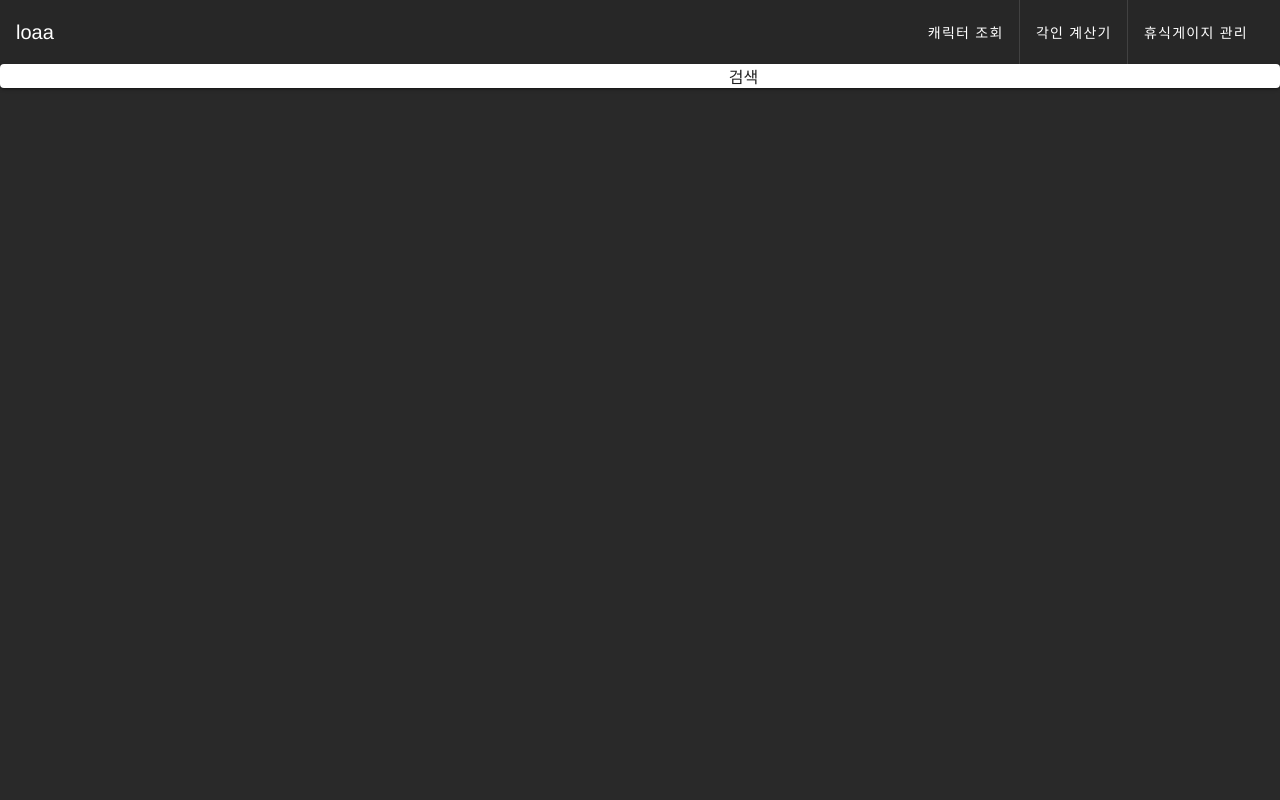
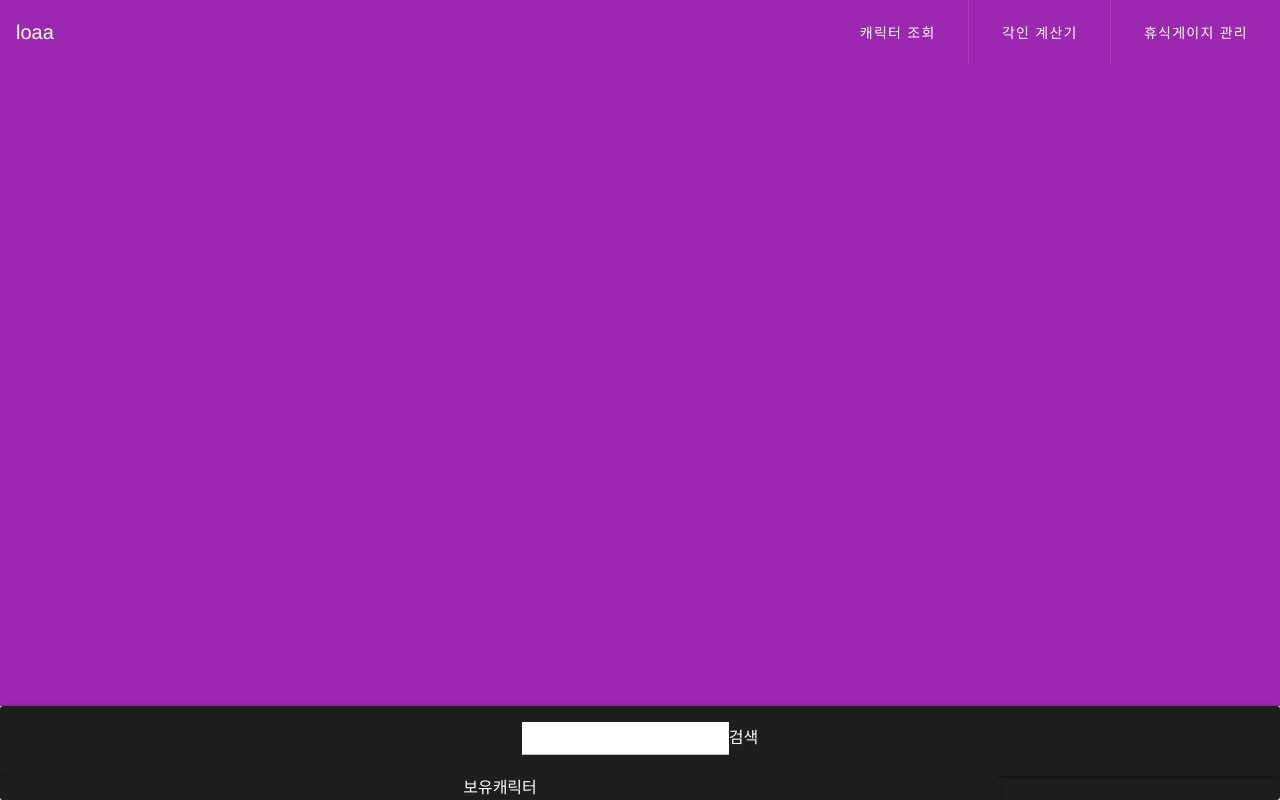
Before and after one commit to violet4795/loaa_vue, a Vue app: page /loaa/character-search in a window 1280 px wide. Built offline with nearby package versions, Linux system fonts and the light colour scheme.

Commit message:
css와 html이 가장어렵다

```diff
--- a/src/App.vue
+++ b/src/App.vue
@@ -1,12 +1,14 @@
 <template>
   <div id="app">
-    <main-header></main-header>
-    <div>
+    <v-app>
+      <main-header></main-header>
       <div>
-        <router-view />
+        <div>
+          <router-view />
+        </div>
       </div>
-    </div>
-    <!-- <HelloWorld msg="Welcome to Your Vue.js + TypeScript App" /> -->
+      <!-- <HelloWorld msg="Welcome to Your Vue.js + TypeScript App" /> -->
+    </v-app>
   </div>
 </template>
 
--- a/src/pages/character-search.vue
+++ b/src/pages/character-search.vue
@@ -1,26 +1,72 @@
 <template>
   <div>
-    <v-card>
-      <input type="text" v-model="id" />
-      <button @click="goCrawl">검색</button>
+    <v-card dark>
+      <v-card dark>
+        <div>
+          <span class="inline"
+            ><v-text-field
+              placeholder="캐릭터 명 입력"
+              background-color="white"
+              v-model="id"
+            ></v-text-field>
+          </span>
+          <!-- <input type="text" ckass="theme--dark v-text-field" v-model="id" /> -->
+          <button @click="goCrawl">검색</button>
+        </div>
+      </v-card>
+
+      <v-card dark max-width="1000" class="d-flex justify-center">
+        보유캐릭터
+        {{ data }}
+        <!-- <v-container>
+          <v-row>
+            <v-col>1</v-col>
+            <v-col>2</v-col>
+          </v-row>
+          <v-row>
+            <v-col>1</v-col>
+            <v-col>2</v-col>
+          </v-row>
+        </v-container> -->
+        <!-- <v-simple-table dark>
+          <template v-slot:default>
+            <thead>
+              <tr>
+                <th class="text-left">
+                  ID
+                </th>
+                <th class="text-left"></th>
+              </tr>
+            </thead>
+            <tbody></tbody>
+          </template>
+        </v-simple-table> -->
+
+        <!-- {{ data }} -->
+      </v-card>
     </v-card>
   </div>
 </template>
 <script lang='ts'>
 import { Component, Vue } from "vue-property-decorator";
 import axios from "axios";
-// import cheerio from "cheerio";
+import cheerio, { CheerioAPI } from "cheerio";
 @Component({
   components: {}
 })
 export default class App extends Vue {
   id: String = "";
+  data: any = "";
+  html: CheerioAPI = cheerio;
   async goCrawl() {
     let characterData: any;
 
     try {
       characterData = await axios.get(`/lostark/Profile/Character/${this.id}`);
       console.log(characterData);
+      this.data = characterData.data;
+      this.html = cheerio.load(this.data);
+      this.html;
     } catch (error) {
       console.log(error);
     }
--- a/vue.config.js
+++ b/vue.config.js
@@ -2,10 +2,17 @@ module.exports = {
   transpileDependencies: ["vuetify"],
   devServer: {
     proxy: {
-      "/lostark": {
+      "^/api": {
+        target: "http://localhost:8081",
+        pathRewrite: { "^/api": "" },
+        changeOrigin: true,
+        secure: false,
+        logLevel: "debug",
+      },
+      "^/lostark": {
         target: "https://lostark.game.onstove.com",
-        pathRewrite: { "^/": "" },
         changeOrigin: true,
+        pathRewrite: { "^/lostark": "" },
         secure: false,
         logLevel: "debug",
       },
```
